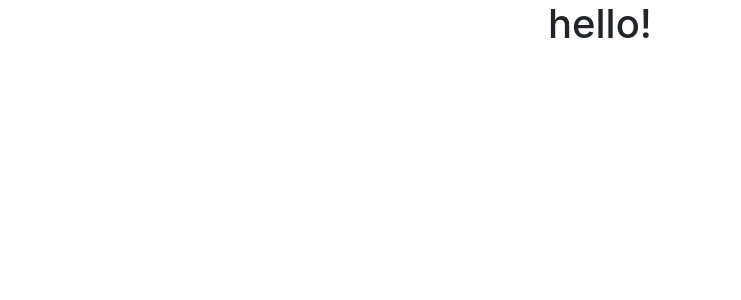
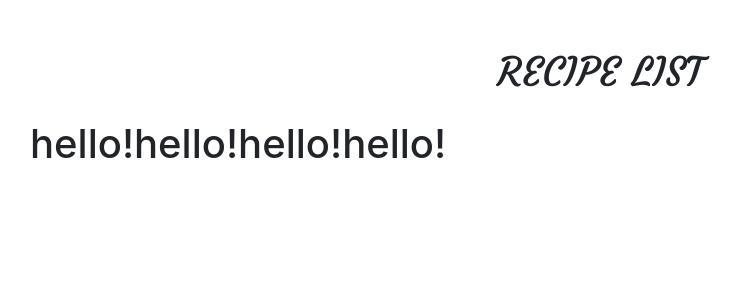
Before and after one commit to ZachLynch123/recipe-finder, a React (Create React App) app: page / in a window 1280 px wide. Shown: the top 300 px of the page, without its empty margins (40-781 px from the left). Built offline with nearby package versions, Linux system fonts and the light colour scheme.

Commit message:
looping through array of data and rendering list of recipes

```diff
--- a/src/App.css
+++ b/src/App.css
@@ -1,32 +1,7 @@
-.App {
-  text-align: center;
+.body {
+  font-family: 'Open Sans', sans-serif;
 }
 
-.App-logo {
-  animation: App-logo-spin infinite 20s linear;
-  height: 40vmin;
+.text-slanted {
+  font-family: 'Courgette', cursive;
 }
-
-.App-header {
-  background-color: #282c34;
-  min-height: 100vh;
-  display: flex;
-  flex-direction: column;
-  align-items: center;
-  justify-content: center;
-  font-size: calc(10px + 2vmin);
-  color: white;
-}
-
-.App-link {
-  color: #61dafb;
-}
-
-@keyframes App-logo-spin {
-  from {
-    transform: rotate(0deg);
-  }
-  to {
-    transform: rotate(360deg);
-  }
-}
--- a/src/components/Recipe.js
+++ b/src/components/Recipe.js
@@ -0,0 +1,12 @@
+import React from 'react';
+
+class Recipe extends React.Component {
+
+    render() {
+        return(
+            <h1>hello!</h1>
+        )
+    }
+}
+
+export default Recipe;
--- a/src/components/RecipeList.js
+++ b/src/components/RecipeList.js
@@ -1,4 +1,5 @@
 import React from 'react';
+import Recipe from './Recipe';
 
 
 class RecipeList extends React.Component {
@@ -8,7 +9,26 @@ class RecipeList extends React.Component {
         const { recipes } = this.props
         return(
             <React.Fragment>
-                <h1>hello!</h1>
+                <div className="container my-5">
+                    {/* title */}
+                    <div className="row">
+                        <div className="col-10 mx-auto col-md-6 text-center text-uppercase mb-3">
+                            <h1 className="text-slanted">Recipe List</h1>
+                        </div>
+                    </div>
+                    <div className="row">
+                        {
+                            recipes.map(recipe => {
+
+                                return(
+                                    <Recipe key={recipe.recipe_id}
+                                    recipe={recipe}
+                                    />
+                                )
+                            })
+                        }
+                    </div>
+                </div>
             </React.Fragment>
         )
     }
```
